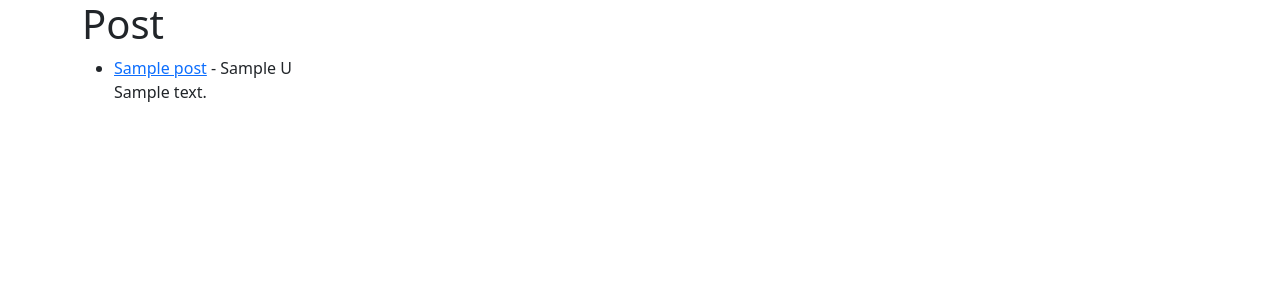
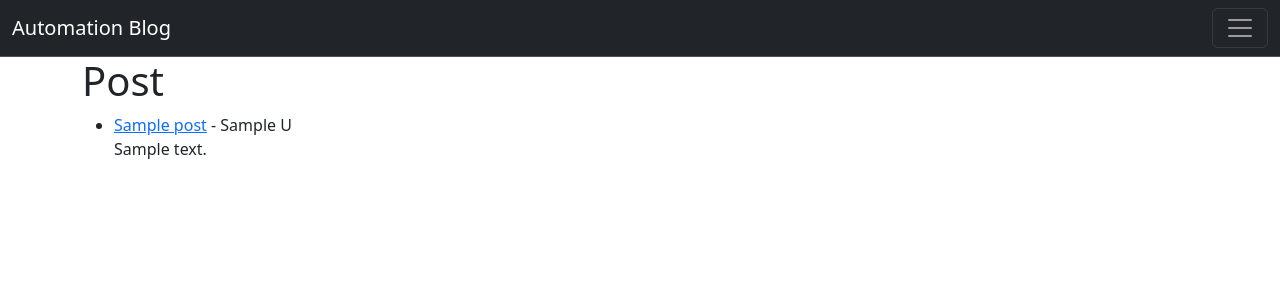
Before and after one commit to MKing301/django-blog, a Django app: page / in a window 1280 px wide. Shown: the top 300 px of the page. Run offline with Django 4.2, Linux system fonts and the light colour scheme; tables that the repository leaves empty hold one stand-in row (values such as "Sample post").

Commit message:
Add navbar and update title block on base template

```diff
--- a/automationblog/blogapp/templates/base.html
+++ b/automationblog/blogapp/templates/base.html
@@ -3,11 +3,25 @@
   <head>
     <meta charset="utf-8">
     <meta name="viewport" content="width=device-width, initial-scale=1">
-    <title>Bootstrap demo</title>
+    <title>{% block title %}Automation{% endblock %}</title>
     <link href="https://cdn.jsdelivr.net/npm/bootstrap@5.3.3/dist/css/bootstrap.min.css" rel="stylesheet" integrity="sha384-QWTKZyjpPEjISv5WaRU9OFeRpok6YctnYmDr5pNlyT2bRjXh0JMhjY6hW+ALEwIH" crossorigin="anonymous">
   </head>
   <body>
-
+    <nav class="navbar bg-dark border-bottom border-body" data-bs-theme="dark">
+        <div class="container-fluid">
+            <a class="navbar-brand" href="{% url 'home' %}">Automation Blog</a>
+            <button class="navbar-toggler" type="button" data-bs-toggle="collapse" data-bs-target="#navbarNav" aria-controls="navbarNav" aria-expanded="false" aria-label="Toggle navigation">
+            <span class="navbar-toggler-icon"></span>
+            </button>
+            <div class="collapse navbar-collapse" id="navbarNav">
+            <ul class="navbar-nav">
+                <li class="nav-item">
+                <a class="nav-link" href="#">Link</a>
+                </li>
+            </ul>
+            </div>
+        </div>
+    </nav>
     <div class="container">
     {% block content %}
 
```
